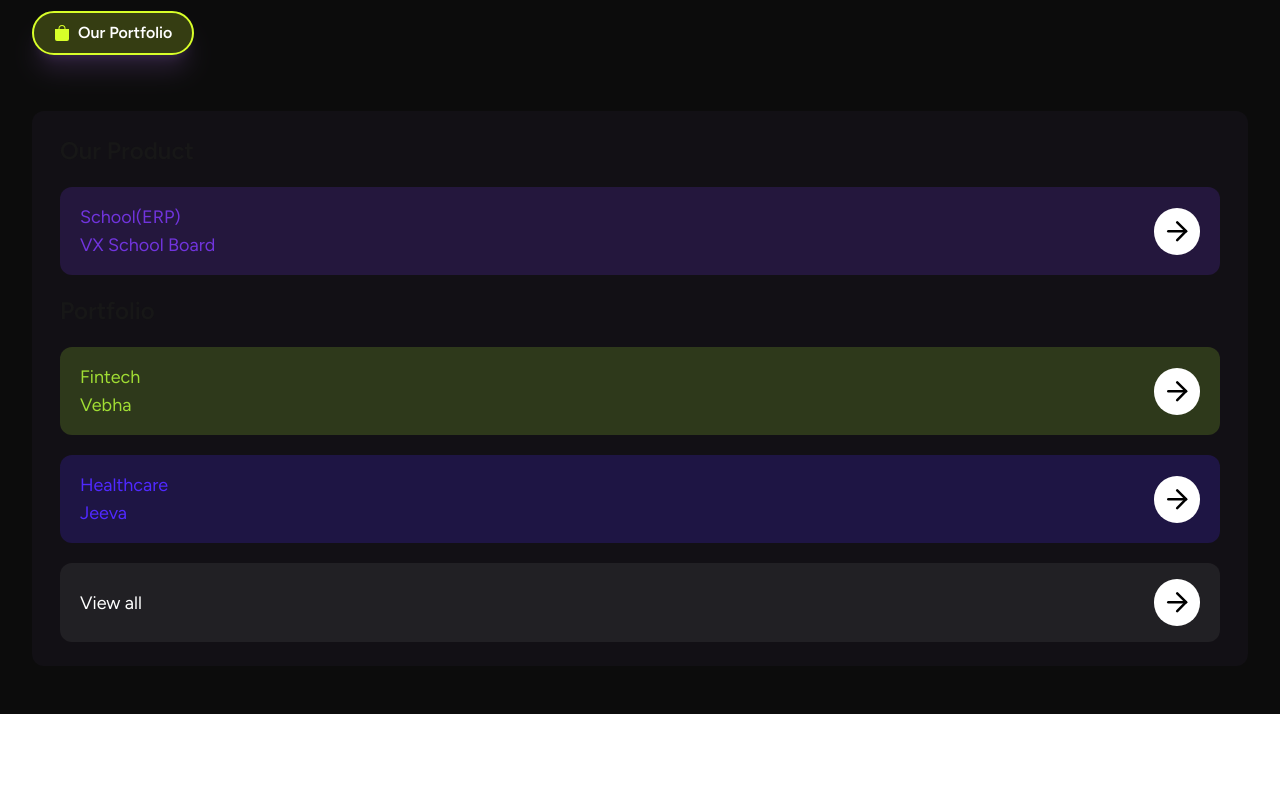
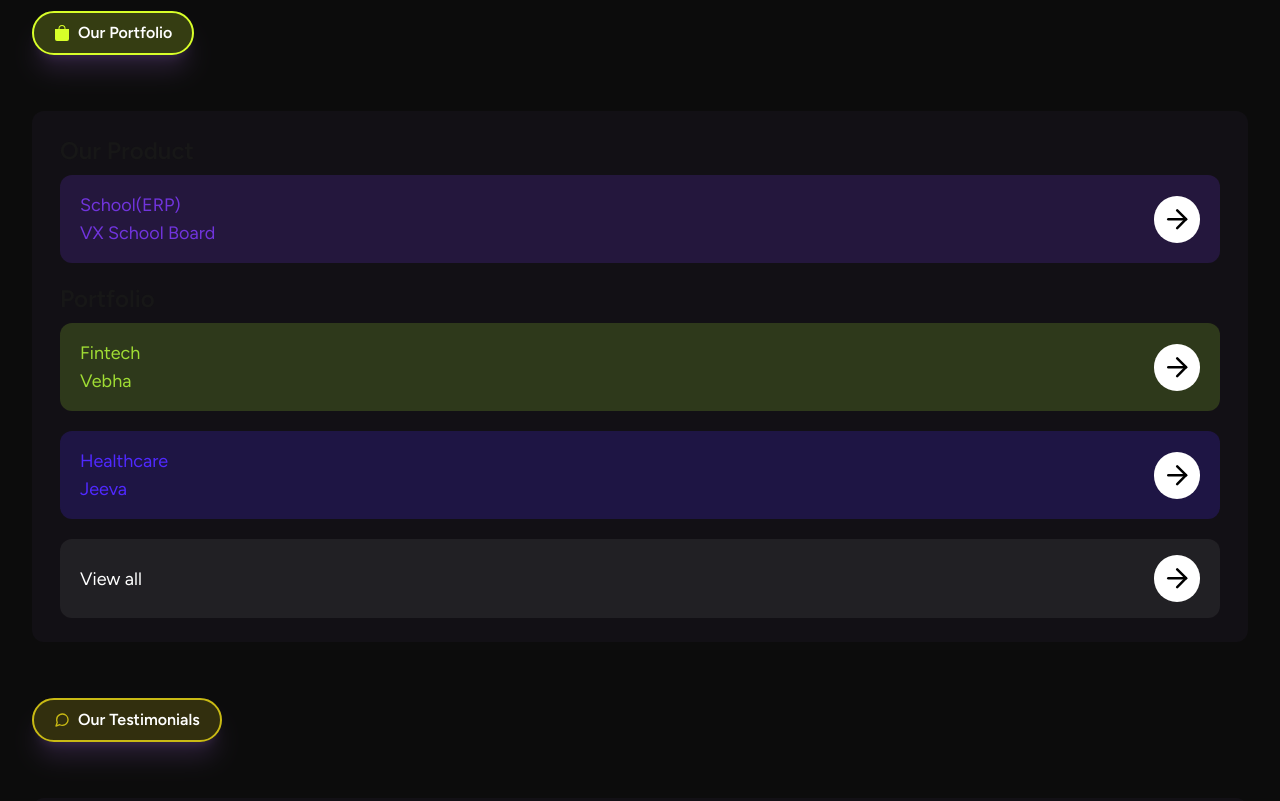
Before and after one commit to ds-spec/vx-website, a Next.js app: page / in a window 1280 px wide. Shown: the part 5080-5881 px from the top of the page. Before the commit the page ends 5794 px from the top, so only its background shows below. Built offline with nearby package versions, Linux system fonts and the light colour scheme.

Commit message:
Fixed some issues in Portfolio Section

```diff
--- a/components/Portfolio.jsx
+++ b/components/Portfolio.jsx
@@ -56,16 +56,17 @@
       <div className="flex flex-col gap-4 w-full bg-[#121015] rounded-xl px-3 py-4 overflow-hidden">
         <div className="flex flex-col gap-5 px-4 py-2">
           {data?.map((product, _) => (
-            <>
-              <h4 className="text-2xl font-figtree font-semibold">
+            <div key={product.section}>
+              <h4 className="text-2xl font-figtree font-semibold mb-2">
                 {product.section}
               </h4>
+              <div className="flex flex-col gap-5">
                 {product.items?.map((item, index) => (
                   <Link
                     key={`${item.title}-${index}`}
                     href={item.link}
                     style={{ backgroundColor: item.bgColor }}
-                  className="flex flex-col gap-1  w-full rounded-xl px-5 py-4 hover:shadow-2xl hover:shadow-purple-500/15"
+                    className="w-full rounded-xl px-5 py-4 hover:shadow-2xl hover:shadow-purple-500/15"
                   >
                     <div className="flex items-center justify-between group cursor-pointer">
                       <div className="flex flex-col">
@@ -90,7 +91,8 @@
                     </div>
                   </Link>
                 ))}
-            </>
+              </div>
+            </div>
           ))}
         </div>
       </div>
--- a/components/Services.jsx
+++ b/components/Services.jsx
@@ -9,6 +9,7 @@
 import RoundedTag from "./RoundedTag";
 import Technologies from "./Technologies";
 import Portfolio from "./Portfolio";
+import Testimonials from "./Testimonials";
 
 export default function Services() {
   const [activeIndex, setActiveIndex] = useState();
@@ -121,6 +122,7 @@
           <Industry />
           <Technologies />
           <Portfolio />
+          <Testimonials />
         </div>
       </div>
     </div>
--- a/components/Technologies.jsx
+++ b/components/Technologies.jsx
@@ -57,8 +57,6 @@
       <div className="relative w-full min-h-[90vh] bg-[#121015] rounded-xl px-3 py-4 overflow-hidden">
         <Image
           src="/images/technologies.png"
-          // width={1200}
-          // height={1200}
           fill
           objectFit="cover"
           alt="technologies"
--- /dev/null
+++ b/components/Testimonials.jsx
@@ -0,0 +1,17 @@
+import { FiMessageCircle } from "react-icons/fi";
+import RoundedTag from "./RoundedTag";
+
+export default function Testimonials() {
+  return (
+    <>
+      <RoundedTag
+        title={"Our Testimonials"}
+        icon={<FiMessageCircle color="#c9ba14" />}
+        bgColor={"#C9BA1433"}
+        borderColor={"#C9BA14"}
+        color={"white"}
+      />
+      <div className="relative w-full min-h-[90vh] bg-[#121015] rounded-xl px-3 py-4 overflow-hidden"></div>
+    </>
+  );
+}
```
Lines whose indentation alone changed are shown as unchanged.
